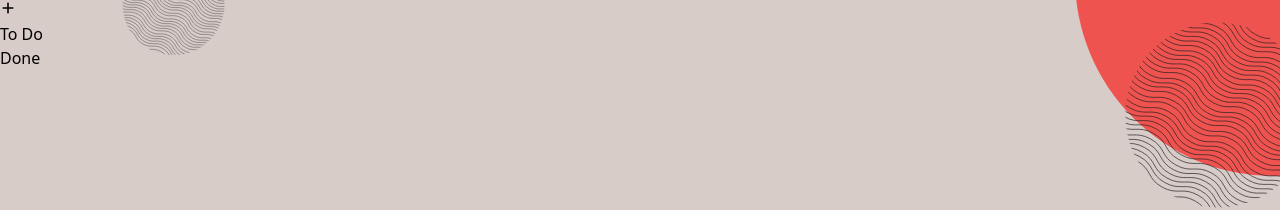
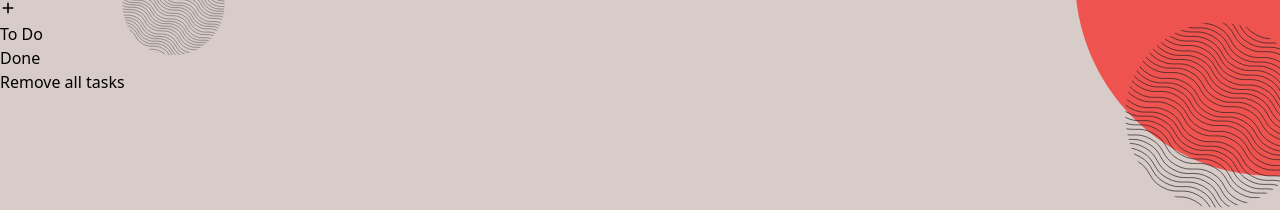
Before and after one commit to Echw/Its-only-a-ToDo-list-, a React (Vite) app: page / in a window 1280 px wide. Shown: the part 170-380 px from the top of the page. Built offline with nearby package versions, Linux system fonts and the light colour scheme; what @material-tailwind/react would draw is missing.

Commit message:
add clear tasks button

```diff
--- a/src/pages/List/List.tsx
+++ b/src/pages/List/List.tsx
@@ -1,13 +1,38 @@
+import { Button } from "@material-tailwind/react";
 import { DoneList } from "../../DoneList";
 import { TaskInput } from "../../TaskInput";
 import { TaskList } from "../../TaskList";
+import { useAppContext } from "../../utils/hooks/useAppContext";
 
 export const List = () => {
+  const {
+    setTasks,
+    setDoneTasks,
+    saveDoneTasksInLocalStorage,
+    saveTasksInLocalStorage,
+  } = useAppContext();
+
+  const clearTasks = () => {
+    setDoneTasks([]);
+    setTasks([]);
+    saveDoneTasksInLocalStorage([]);
+    saveTasksInLocalStorage([]);
+  };
+
   return (
     <>
       <TaskInput />
       <TaskList />
       <DoneList />
+      <Button
+        onClick={() => {
+          clearTasks();
+        }}
+        fullWidth
+        className="bg-red-400 text-brown-50 rounded-none shadow-none hover:bg-gray-700 hover:shadow-none"
+      >
+        Remove all tasks
+      </Button>
     </>
   );
 };
```
